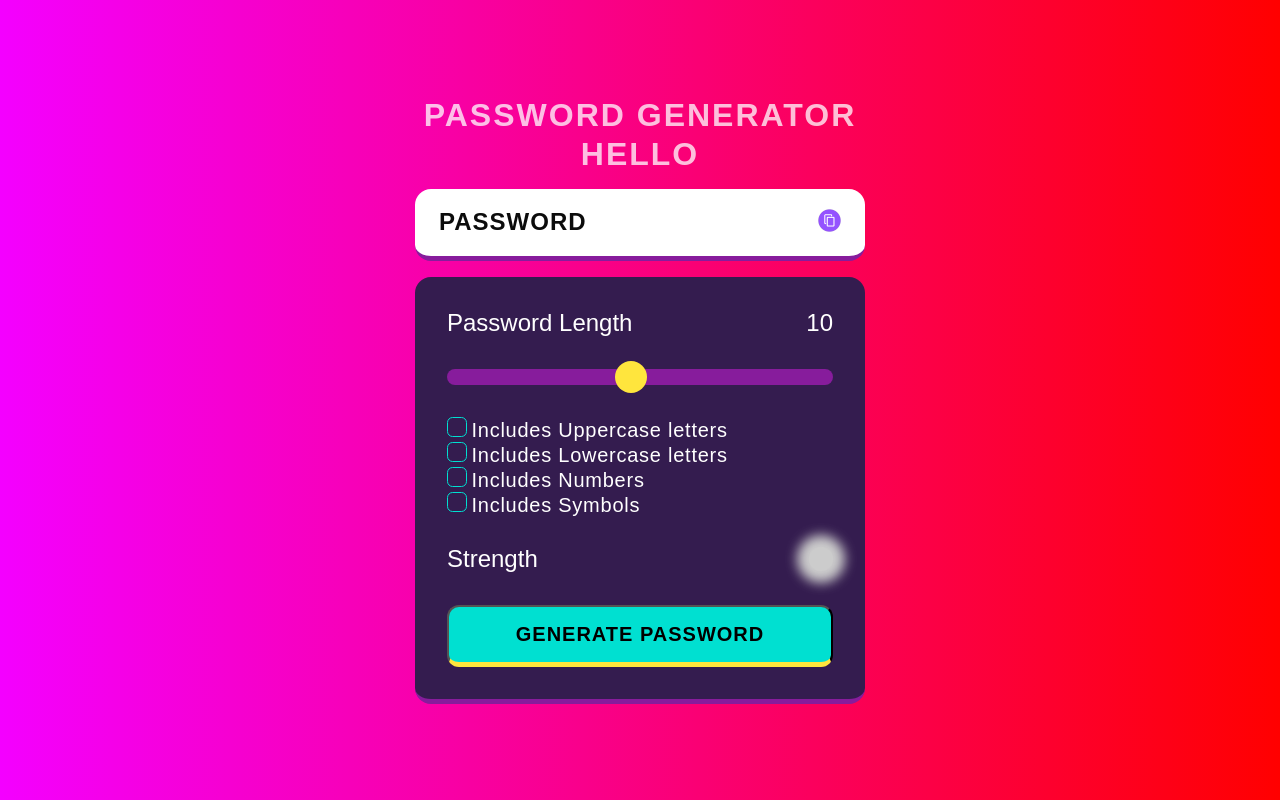
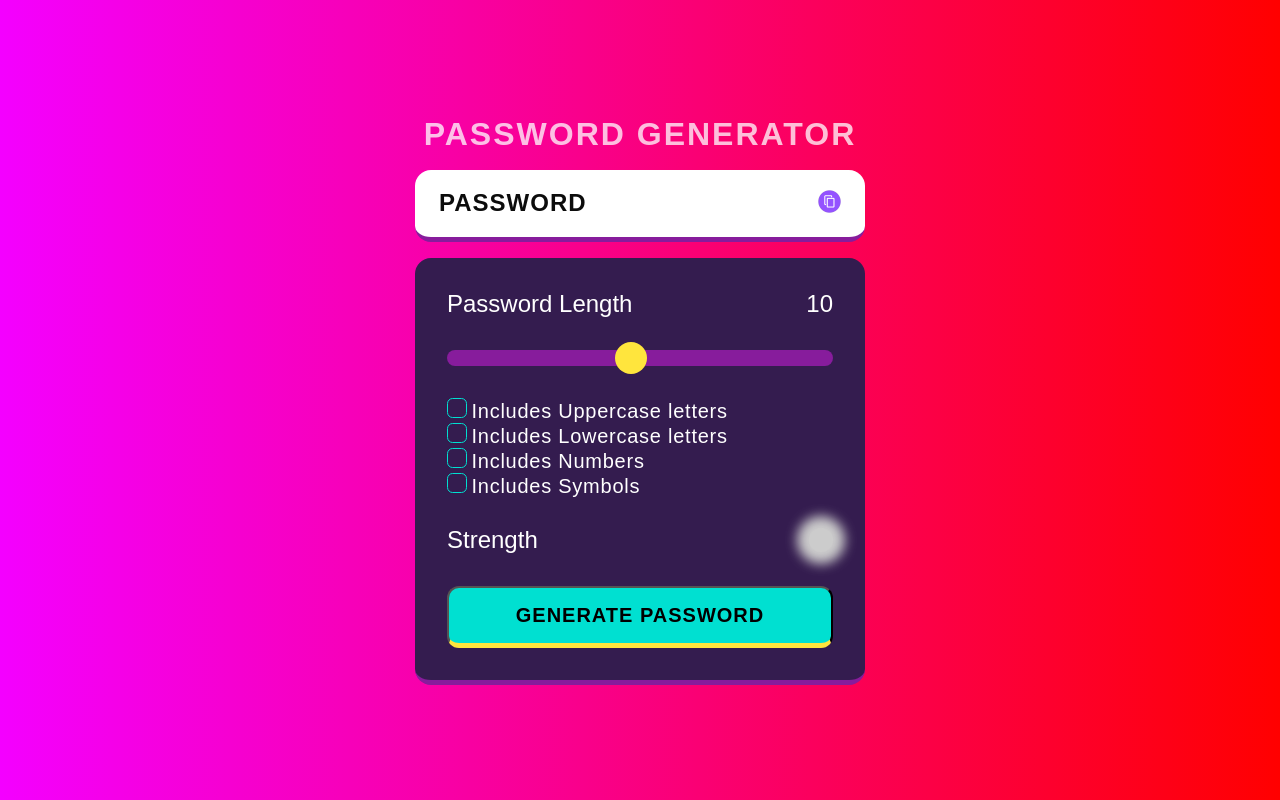
Before and after one commit to mahim-jainn/random_pass_gen, a plain HTML site: page PasswordGenerator/index.html in a window 1280 px wide. Drawn offline with Linux system fonts and the light colour scheme.

Commit message:
added hello removed

```diff
--- a/PasswordGenerator/index.html
+++ b/PasswordGenerator/index.html
@@ -9,7 +9,7 @@
 <body>
     <div class = "container">
 
-        <h1>Password Generator hello</h1>
+        <h1>Password Generator</h1>
 
         <div class = "display-container">
 
```
